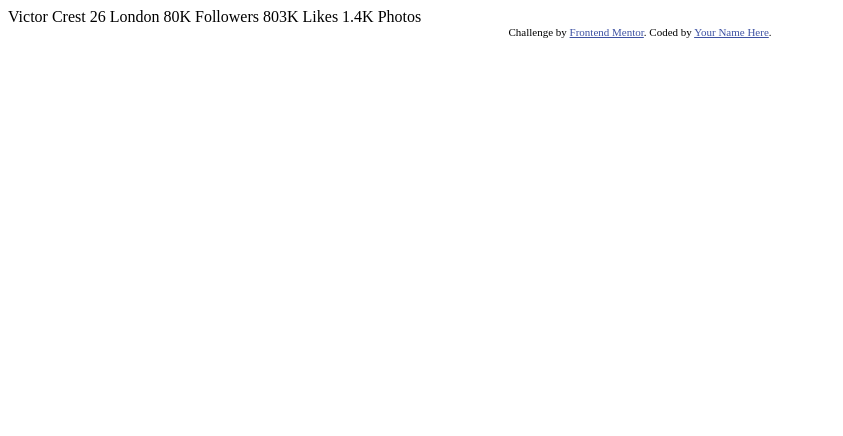
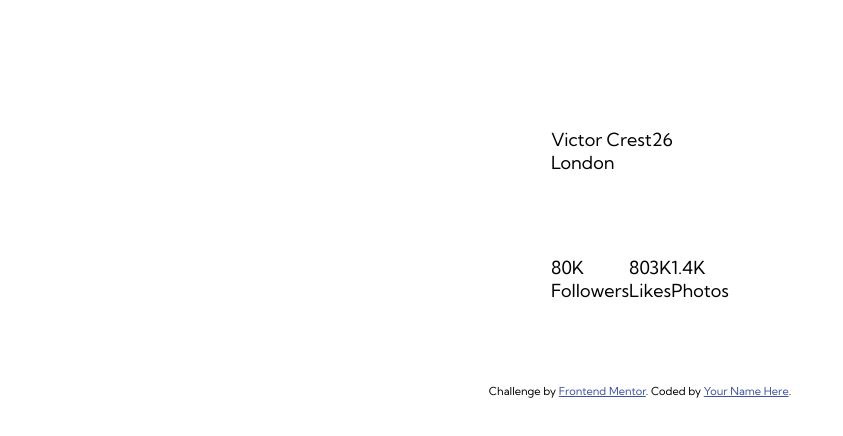
Before and after one commit to kalush89/profile-card-component-main, a plain HTML site: page index.html in a window 1280 px wide. Shown: the whole page, without its empty margins (0-843 px from the left). Drawn offline with Linux system fonts and the light colour scheme.

Commit message:
Set grid/flexbox layout

```diff
--- /dev/null
+++ b/css/styles.css
@@ -0,0 +1,43 @@
+@import url('https://fonts.googleapis.com/css2?family=Kumbh+Sans:wght@400;700&display=swap');
+* {
+    margin: 0;
+    padding: 0;
+    box-sizing: border-box;
+}
+
+body {
+    font-family: 'Kumbh Sans', sans-serif;
+    font-size: 18px;
+    display: flex;
+    flex-direction: column;
+    justify-content: center;
+    align-items: center;
+}
+
+.card {
+    display: grid;
+    grid-template:10vw 10vw 10vw / 100%;
+    margin: 0 auto;
+}
+
+.middle {
+    display: flex;
+    flex-direction: column;
+}
+
+.bio {
+    display: flex;
+    flex-direction: row;
+}
+
+.bottom {
+    display: flex;
+    flex-direction: row;
+}
+
+.followers,
+.likes,
+.photos {
+    display: flex;
+    flex-direction: column;
+}
--- a/index.html
+++ b/index.html
@@ -3,7 +3,7 @@
 <head>
   <meta charset="UTF-8">
   <meta name="viewport" content="width=device-width, initial-scale=1.0"> <!-- displays site properly based on user's device -->
-
+  <link rel="stylesheet" href="./css/styles.css">
   <link rel="icon" type="image/png" sizes="32x32" href="./images/favicon-32x32.png">
 
   <title>Frontend Mentor | Profile card component</title>
@@ -15,18 +15,30 @@
   </style>
 </head>
 <body>
-  Victor Crest
-  26
-  London
-
-  80K
-  Followers
-
-  803K
-  Likes
-
-  1.4K
-  Photos
+  <main class="card">
+    <section class="top"></section>
+    <section class="middle">
+      <div class="bio">
+      <p class="name">Victor Crest</p>
+      <p class="age">26</p>
+      </div>
+      <p class="location">London</p>
+    </section>
+    <section class="bottom">
+      <div class="followers">
+        <p class="count">80K</p>
+        <p class="title">Followers</p>
+      </div>
+      <div class="likes">
+        <p class="count">803K</p>
+        <p class="title">Likes</p>
+      </div>
+      <div class="photos">
+        <p class="count">1.4K</p>
+        <p class="title">Photos</p>
+      </div>
+    </section>
+  </main>
   <div class="attribution">
     Challenge by <a href="https://www.frontendmentor.io?ref=challenge" target="_blank">Frontend Mentor</a>.
     Coded by <a href="#">Your Name Here</a>.
```
